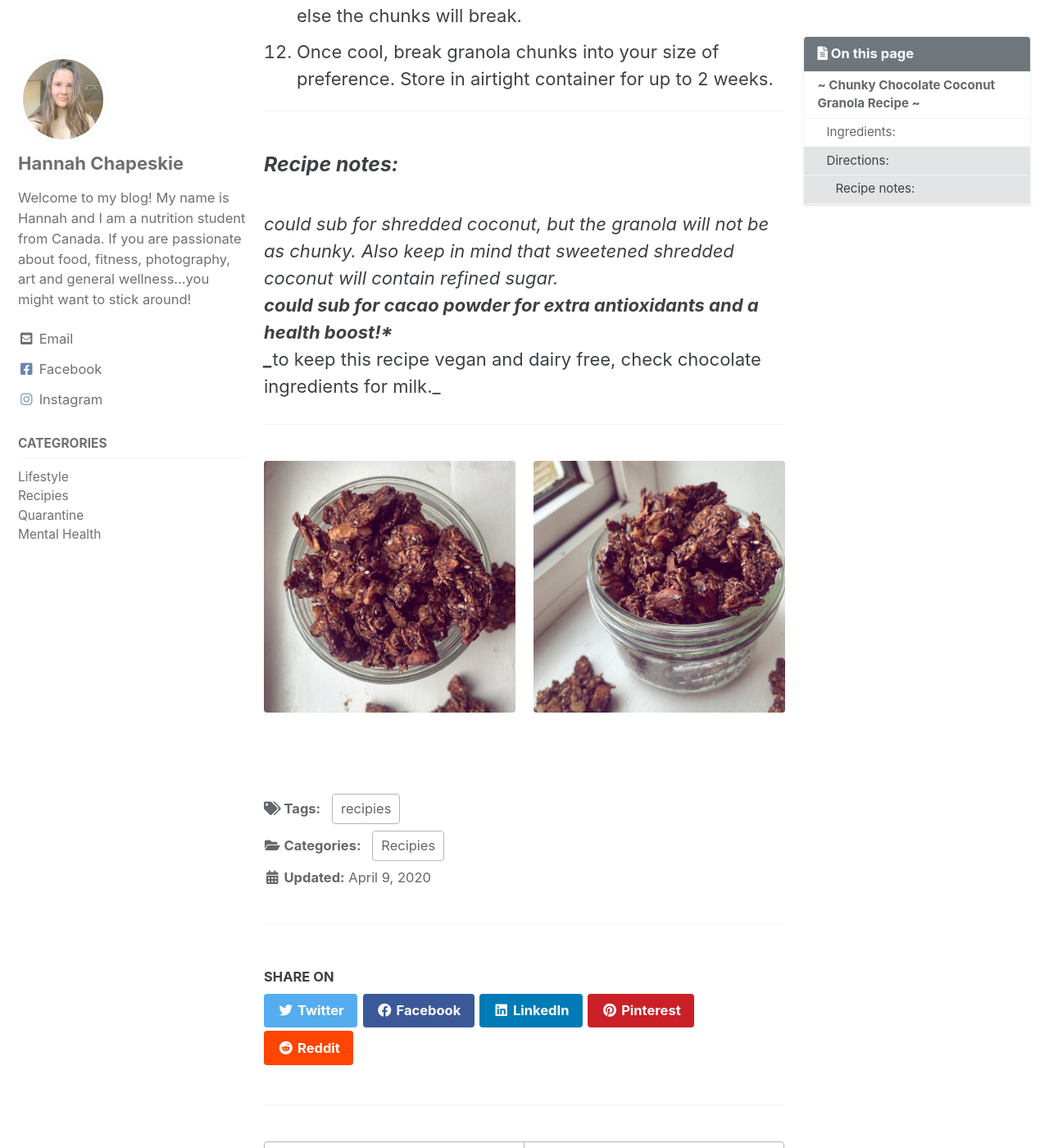
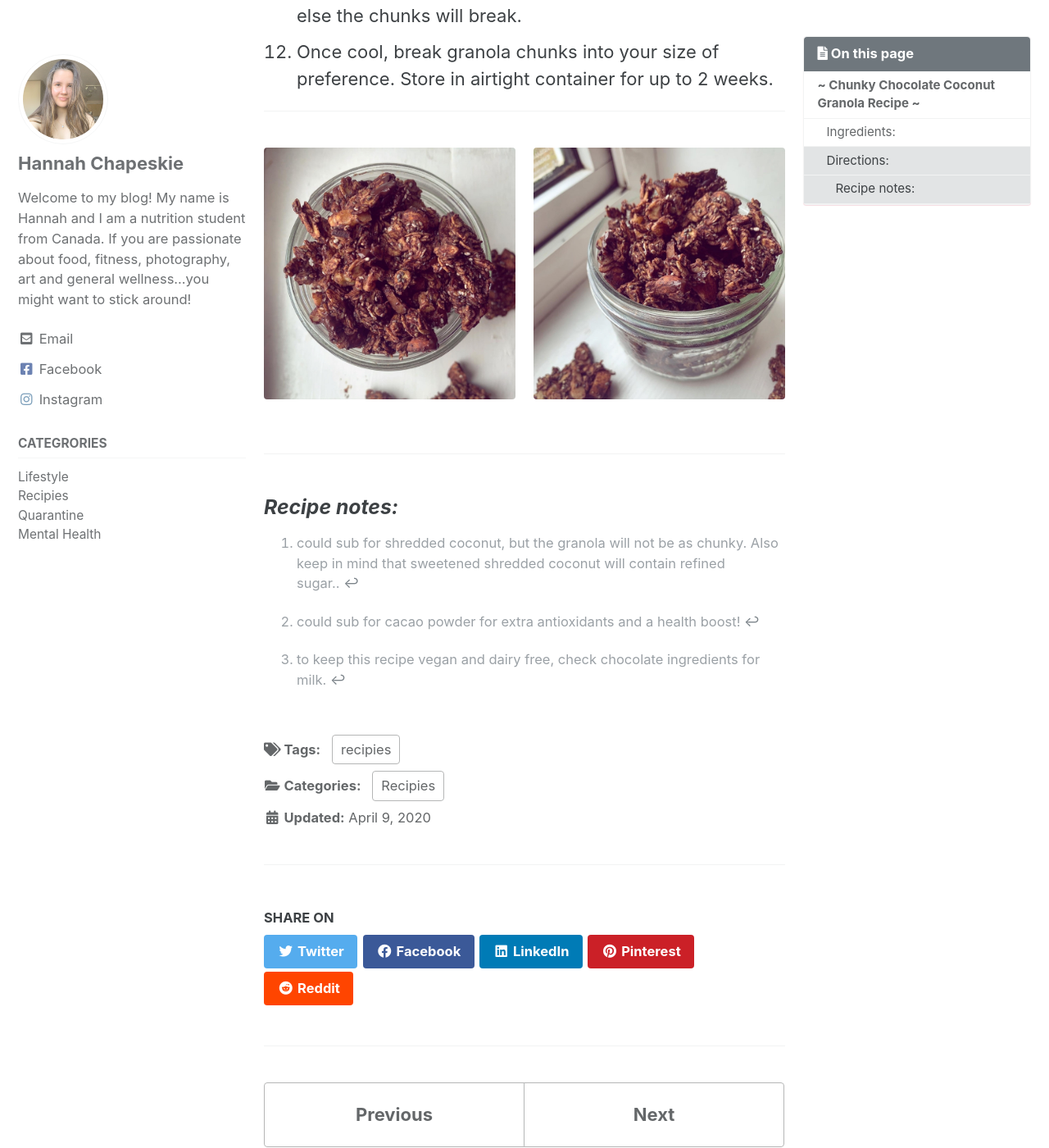
Before and after one commit to dylanbabel/yinandyams, a Jekyll site: the page built from _posts/2020-04-09-chunky-chocolate-coconut-granola.md, in a window 1280 px wide and 1400 px high, scrolled down 2634 px. Shown: the whole window at 82% size. Built offline with Jekyll 4.4.1, drawn with Linux system fonts in a browser that asks for light colours; cached includes are drawn as plain includes; part of the change alters nothing that is shown; some of the changed text lies outside the part shown.

Commit message:
Update 2020-04-09-chunky-chocolate-coconut-granola.md

```diff
--- a/_posts/2020-04-09-chunky-chocolate-coconut-granola.md
+++ b/_posts/2020-04-09-chunky-chocolate-coconut-granola.md
@@ -36,11 +36,11 @@ So, if you are looking for an easy, relatively cheap and guilt free granola that
 * 1 cup rolled oats
 * 1 tbsp chia seeds
 * 1/2 cup chopped nuts ( I used 1/4 cup almonds and 1/4 cup walnuts)
-* 1/2 cup coconut chips*
-* 2 tbsps cocoa powder**
+* 1/2 cup coconut chips[^1]
+* 2 tbsps cocoa powder[^2]
 * 1 tbsp melted coconut oil
 * 1/2 cup honey OR maple syrup
-* dark chocolate chips or chopped dark chocolate bar***
+* dark chocolate chips or chopped dark chocolate bar[^3]
 * dairy free milk of choice
 * salt
 
@@ -63,11 +63,14 @@ So, if you are looking for an easy, relatively cheap and guilt free granola that
 
 ***
 
-### ***Recipe notes:***<br>
-*could sub for shredded coconut, but the granola will not be as chunky. Also keep in mind that sweetened shredded coconut will contain refined sugar.<br>
-**could sub for cacao powder for extra antioxidants and a health boost!* <br>
-_***to keep this recipe vegan and dairy free, check chocolate ingredients for milk._
+{% include gallery id="layouts_gallery" %}
 
 ***
 
-{% include gallery id="layouts_gallery" %}
+### ***Recipe notes:***
+
+[^1]: could sub for shredded coconut, but the granola will not be as chunky. Also keep in mind that sweetened shredded coconut will contain refined sugar..
+
+[^2]: could sub for cacao powder for extra antioxidants and a health boost!
+
+[^3]: to keep this recipe vegan and dairy free, check chocolate ingredients for milk.
```
